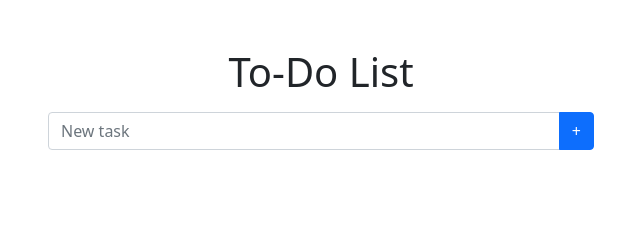
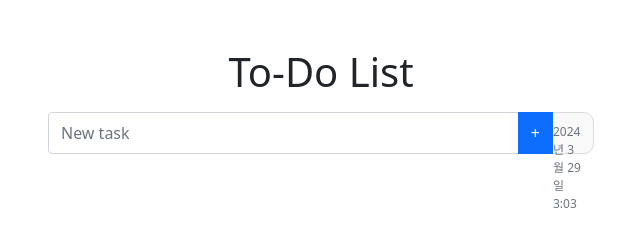
Before and after one commit to APP-iOS5th/web_todo_yehjin, a plain HTML site: page index.html in a window 1280 px wide. Shown: the whole page, without its empty margins (319-959 px from the left). Drawn offline with nearby package versions, Linux system fonts and the light colour scheme.

Commit message:
index.html

```diff
--- a/index.html
+++ b/index.html
@@ -10,7 +10,7 @@
       display: flex;
       align-items: center;
       justify-content: space-between;
-      font-weight: bold; /* 할 일 목록 글씨를 굵게 */
+      font-weight: bold;
     }
 
     .todo-item span {
@@ -18,14 +18,14 @@
     }
 
     .todo-date {
-      font-size: 0.75rem; /* 날짜와 시간의 크기를 작게 조정 */
-      color: #6c757d; /* 날짜와 시간의 색상 조정 */
+      font-size: 0.75rem;
+      color: #6c757d;
     }
 
     .list-group-item {
-      box-shadow: 0 2px 5px rgba(0, 0, 0, 0.2); /* 박스에 그림자 추가 */
-      margin-bottom: 5px; /* 항목 간의 여백 추가 */
-      border-radius: 10px; /* 경계선의 둥근 모서리 */
+      box-shadow: 0 2px 5px rgba(0, 0, 0, 0.2);
+      margin-bottom: 5px;
+      border-radius: 10px;
     }
 
     .todo-checkbox {
@@ -50,6 +50,25 @@
       align-items: center;
       color: white;
     }
+
+    .todo-box {
+        position: relative;
+        padding: 20px;
+        border: 1px solid #ddd; /* 상자의 테두리 */
+        border-radius: 10px; /* 상자의 모서리를 둥글게 */
+        background-color: #f9f9f9; /* 상자의 배경색 */
+    }
+
+    .todo-date-time {
+        position: absolute;
+        top: 10px;
+        right: 10px;
+        font-size: 0.75rem;
+        color: #6c757d;
+    }
+
+
+
   </style>
   <title>To-Do List</title>
 </head>
@@ -64,7 +83,15 @@
         <div class="input-group mb-3 mt-3">
           <input type="text" class="form-control" id="todoInput" placeholder="New task">
           <button class="btn btn-primary" id="addTodo">+</button>
+          <div class="todo-box">
+            <div class="todo-date-time">00월 00일 00:00</div>
+            <ul class="list-group" id="todoList"></ul>
+          </div>
+
         </div>
+
+
+
         <!-- 리스트 -->
         <ul class="list-group" id="todoList">
         </ul>
@@ -86,6 +113,21 @@
         storeTodos();
       }
     });
+    document.addEventListener('DOMContentLoaded', function() {
+        loadTodos();
+        updateDateTime();
+    });
+
+    function updateDateTime() {
+        var now = new Date();
+        var dateString = now.getFullYear() + '년 ' + (now.getMonth() + 1) + '월 ' + now.getDate() + '일 ';
+        var timeString = now.getHours() + ':' + (now.getMinutes() < 10 ? '0' : '') + now.getMinutes();
+        document.querySelector('.todo-date-time').textContent = dateString + timeString;
+
+     // 매분마다 시간 업데이트
+     setTimeout(updateDateTime, 60000 - (now.getSeconds() * 1000 + now.getMilliseconds()));
+    }
+
 
     function addTodo(text) {
       var list = document.getElementById('todoList');
```
